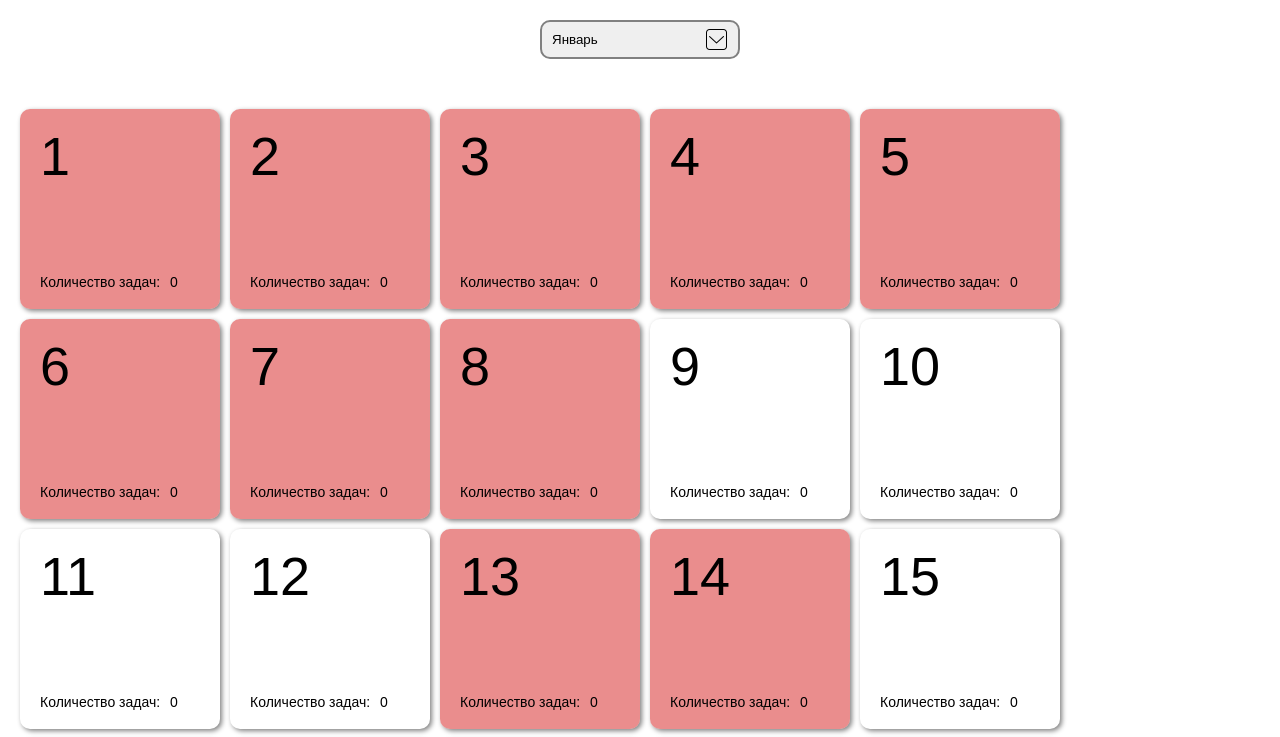
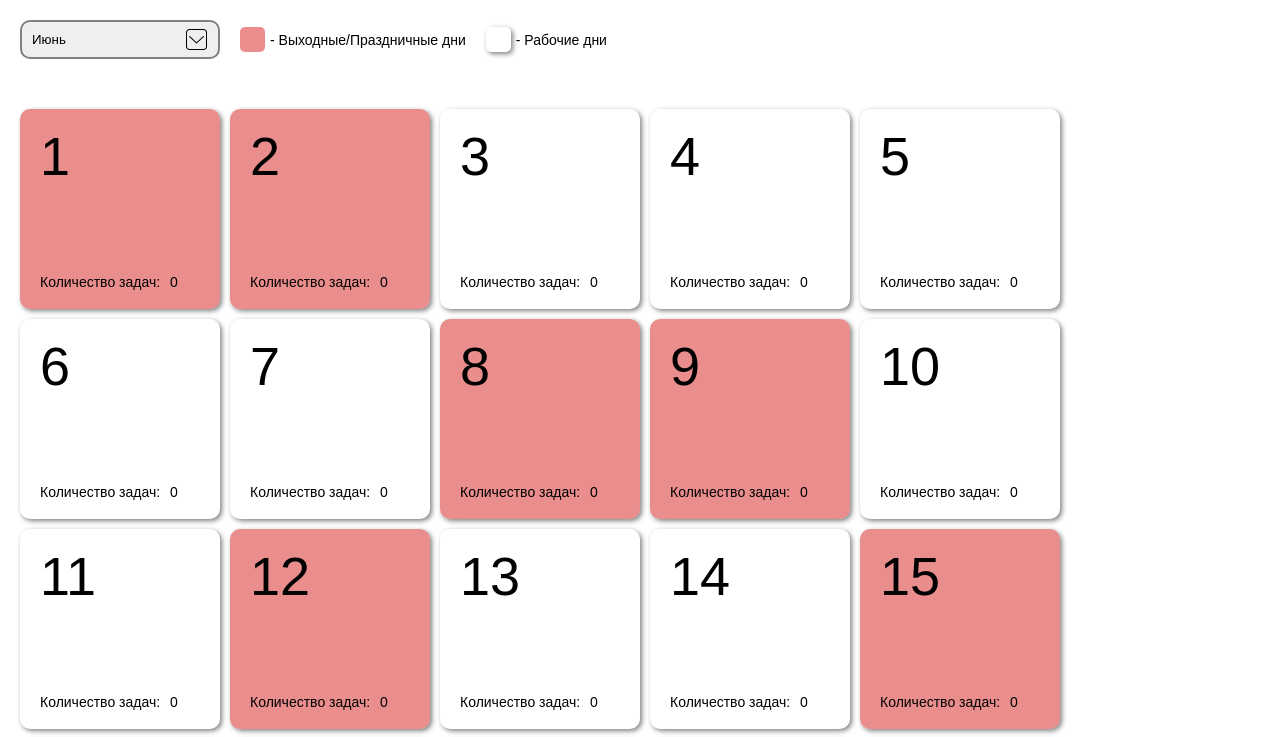
Before and after one commit to PaveqP/Calendar, a React (Create React App) app: page / in a window 1280 px wide. Shown: the top 737 px of the page. Built offline with nearby package versions, Linux system fonts and the light colour scheme.

Commit message:
add history of UI and more types

```diff
--- a/src/components/modal/Modal.tsx
+++ b/src/components/modal/Modal.tsx
@@ -1,14 +1,14 @@
 import React, {FC, useState} from 'react'
 import { Close, Delete, Edit } from '../../ui'
-import { DayType, ToDoType } from '../../modules/DaysList/DaysListTypes'
+import { DayType, ToDoType, TodosType } from '../../modules/DaysList/DaysListTypes'
 import './Modal.scss'
 
 interface IModal{
-    day: DayType
-    todos: any
-    setTodos: (todos: any) => void
-    modalId: string | null
-    setModalId: (modalId: string | null) => void
+    day: DayType;
+    todos: TodosType;
+    setTodos: React.Dispatch<React.SetStateAction<TodosType>>;
+    modalId: string | null;
+    setModalId: (modalId: string | null) => void;
 }
 const Modal:FC<IModal> = ({day, todos, setTodos, modalId, setModalId}) => {
 
@@ -16,8 +16,8 @@ const Modal:FC<IModal> = ({day, todos, setTodos, modalId, setModalId}) => {
     const [newValue, setNewValue] = useState<string>('')
     const [newTask, setNewTask] = useState<string>('')
 
-    const handleSetTodos = (key: any, value: any) => {
-        setTodos((todos: any) => {
+    const handleSetTodos = (key: string, value: ToDoType) => {
+        setTodos((todos: TodosType) => {
             if (todos[key]) {
                 return { ...todos, [key]: [...todos[key], value] };
             } else {
@@ -25,46 +25,46 @@ const Modal:FC<IModal> = ({day, todos, setTodos, modalId, setModalId}) => {
             }
         });
 
-        setNewTask('')
+        setNewTask('');
     };
-    const changeTodoValue = (key: any, id: number, newValue: string) => {
-        const newElements = todos[key].map((todo: any) => {
+    const changeTodoValue = (key: string, id: number, newValue: string) => {
+        const newElements = todos[key].map((todo: ToDoType) => {
             if (todo.id === id) {
                 return {
                     ...todo,
-                    name: newValue
+                    name: newValue,
                 };
             }
             return todo;
         });
 
-        setTodos((todos: any) => ({ ...todos, [key]: newElements }));
+        setTodos((todos: TodosType) => ({ ...todos, [key]: newElements }));
         setActiveEdit((prevState) => ({ ...prevState, [`${key}-${id}`]: false }));
-    }
+    };
 
-    const handleDeleteTodos = (key: any, id: number) => {
-        const newElements = todos[key].filter((todo: any) => todo.id !== id)
-        setTodos((todos: any) => ({ ...todos, [key]: newElements }));
-    }
+    const handleDeleteTodos = (key: string, id: number) => {
+        const newElements = todos[key].filter((todo: ToDoType) => todo.id !== id);
+        setTodos((todos: TodosType) => ({ ...todos, [key]: newElements }));
+    };
 
-    const handleCompleteTodo = (key: any, id: number) => {
-        const newElements = todos[key].map((todo: any) => {
+    const handleCompleteTodo = (key: string, id: number) => {
+        const newElements = todos[key].map((todo: ToDoType) => {
             if (todo.id === id) {
                 return {
                     ...todo,
-                    status: todo.status === 'new' ? 'completed' : 'new'
+                    status: todo.status === 'new' ? 'completed' : 'new',
                 };
             }
             return todo;
         });
 
-        setTodos((todos: any) => ({ ...todos, [key]: newElements }));
+        setTodos((todos: TodosType) => ({ ...todos, [key]: newElements }));
     };
 
-    const handleEditClick = (key: any, id: number, currentName: string) => {
+    const handleEditClick = (key: string, id: number, currentName: string) => {
         setNewValue(currentName);
         setActiveEdit((prevState) => ({ ...prevState, [`${key}-${id}`]: true }));
-    }
+    };
 
   return (
     <div className="modal">
@@ -91,7 +91,13 @@ const Modal:FC<IModal> = ({day, todos, setTodos, modalId, setModalId}) => {
                 {todos[`${day.day}.${day.month}.${day.year}`] && todos[`${day.day}.${day.month}.${day.year}`].map((todo: ToDoType) => (
                     <div className={todo.status === 'new' ? 'tasks__task' : 'tasks__completed'} key={todo.id}>
                         <div className="task__control">
-                            <input type="checkbox" name="task" id="" checked={todo.status === 'completed'} onChange={() => handleCompleteTodo(`${day.day}.${day.month}.${day.year}`, todo.id)} />
+                            <input
+                                type="checkbox"
+                                name="task"
+                                id=""
+                                checked={todo.status === 'completed'}
+                                onChange={() => handleCompleteTodo(`${day.day}.${day.month}.${day.year}`, todo.id)}
+                            />
                             {activeEdit[`${day.day}.${day.month}.${day.year}-${todo.id}`] ?
                                 <input
                                     type="text"
@@ -105,8 +111,14 @@ const Modal:FC<IModal> = ({day, todos, setTodos, modalId, setModalId}) => {
                             }
                         </div>
                         <div className="task__actions">
-                            <button className='task-edit' onClick={() => handleEditClick(`${day.day}.${day.month}.${day.year}`, todo.id, todo.name)}><Edit /></button>
-                            <button className='task-delete'
+                            <button
+                                className='task-edit'
+                                onClick={() => handleEditClick(`${day.day}.${day.month}.${day.year}`, todo.id, todo.name)}
+                            >
+                                <Edit />
+                            </button>
+                            <button
+                                className='task-delete'
                                 onClick={() => handleDeleteTodos(`${day.day}.${day.month}.${day.year}`, todo.id)}
                             >
                                 <Delete />
--- a/src/components/monthSelector/MonthSelector.scss
+++ b/src/components/monthSelector/MonthSelector.scss
@@ -1,4 +1,8 @@
 .selector{
+    display: flex;
+    align-items: center;
+    gap: 20px;
+    margin-bottom: 50px;
 
     &-select{
         width: 200px;
@@ -6,11 +10,50 @@
         border: 2px solid gray;
         padding: 10px;
         border-radius: 10px;
-        margin-bottom: 50px;
+
 
         -webkit-appearance: none;
         background-image: url('../../ui/images/selector-image.png');
         background-repeat: no-repeat;
         background-position: 95% 50%;
     }
+
+    &__history{
+        display: flex;
+        align-items: center;
+        gap: 20px;
+    }
 }
+
+.history{
+
+    &__holiday{
+        display: flex;
+        align-items: center;
+        gap: 5px;
+    }
+
+    &__workday{
+        display: flex;
+        align-items: center;
+        gap: 5px;
+    }
+
+    &-example{
+        width: 25px;
+        height: 25px;
+        border-radius: 5px;
+    }
+
+    &-description{
+
+    }
+}
+
+.work-example{
+    box-shadow: 2px 2px 5px gray;
+}
+
+.holiday-example{
+    background-color: rgba($color: #dd4141, $alpha: 0.6);
+}
--- a/src/components/monthSelector/MonthSelector.tsx
+++ b/src/components/monthSelector/MonthSelector.tsx
@@ -8,7 +8,7 @@ interface IMonthSelector {
 const MonthSelector:FC<IMonthSelector> = ({selectedMonth, setSelectedMonth}) => {
   return (
     <section className='selector'>
-      <select value={selectedMonth} onChange={(e) => setSelectedMonth(e.target.value)} className='selector-select'>
+        <select value={selectedMonth} onChange={(e) => setSelectedMonth(e.target.value)} className='selector-select'>
                 <option value="01">Январь</option>
                 <option value="02">Февраль</option>
                 <option value="03">Март</option>
@@ -22,6 +22,24 @@ const MonthSelector:FC<IMonthSelector> = ({selectedMonth, setSelectedMonth}) =>
                 <option value="11">Ноябрь</option>
                 <option value="12">Декабрь</option>
         </select>
+        <div className="selector__history">
+            <div className="history__holiday">
+                <div className="history-example holiday-example">
+
+                </div>
+                <p className="history-description">
+                    - Выходные/Праздничные дни
+                </p>
+            </div>
+            <div className="history__workday">
+                <div className="history-example work-example">
+
+                </div>
+                <p className="history-description">
+                    - Рабочие дни
+                </p>
+            </div>
+        </div>
     </section>
   )
 }
--- a/src/modules/DaysList/DaysList.tsx
+++ b/src/modules/DaysList/DaysList.tsx
@@ -1,16 +1,19 @@
 import React, { useEffect, useState } from 'react'
 import { MonthConstructor } from '../../utils/MonthConstructor'
-import { DayType } from './DaysListTypes'
+import { DayType, MonthsType, TodosType } from './DaysListTypes'
 import { Modal, MonthSelector } from '../../components'
 import './DaysList.scss'
 
 function DaysList() {
 
-    const [months, setMonths] = useState<any>()
-    const [selectedMonth, setSelectedMonth] = useState('01')
+    const [months, setMonths] = useState<MonthsType | undefined>()
+    const [selectedMonth, setSelectedMonth] = useState<string>(() => {
+        const date = new Date().getMonth() + 1;
+        return date < 10 ? `0${date}` : `${date}`;
+    });
     const [modalId, setModalId] = useState<string | null>(null)
     const [loading, setLoading] = useState<boolean>(true);
-    const [todos, setTodos] = useState<any>(() => {
+    const [todos, setTodos] = useState<TodosType>(() => {
         const savedTasks = localStorage.getItem('currentTasks');
         return savedTasks ? JSON.parse(savedTasks) : {};
     });
@@ -39,13 +42,23 @@ function DaysList() {
         <div className='daysList'>
             <MonthSelector selectedMonth={selectedMonth} setSelectedMonth={setSelectedMonth}/>
             <div className="daysList__row">
-                {months[String(selectedMonth)].map((day: DayType, dayIndex: number) => (
+                {months && months[String(selectedMonth)].map((day: DayType, dayIndex: number) => (
                     <div key={dayIndex}>
-                        <div className={day.type === '0' ? 'daysList-day day' : 'daysList-holiday day'} key={dayIndex} onClick={() => setModalId(`${day.day}.${day.month}.${day.year}`)}>
-                            <p className='day-number'>{day.day}</p>
+                        <div
+                            className={day.type === '0' ? 'daysList-day day' : 'daysList-holiday day'}
+                            key={dayIndex}
+                            onClick={() => setModalId(`${day.day}.${day.month}.${day.year}`)}
+                        >
+                            <p className='day-number'>
+                                {day.day}
+                            </p>
                             <div className='day__count'>
                                 <p className='day-countName'>Количество задач: </p>
-                                {todos[`${day.day}.${day.month}.${day.year}`] ? todos[`${day.day}.${day.month}.${day.year}`].length : 0}
+                                {
+                                    todos[`${day.day}.${day.month}.${day.year}`] ?
+                                    todos[`${day.day}.${day.month}.${day.year}`].length :
+                                    0
+                                }
                             </div>
                         </div>
                         {modalId === `${day.day}.${day.month}.${day.year}` &&
```
Also changed, not shown: src/modules/DaysList/DaysListTypes.tsx (+8 -0 lines).
